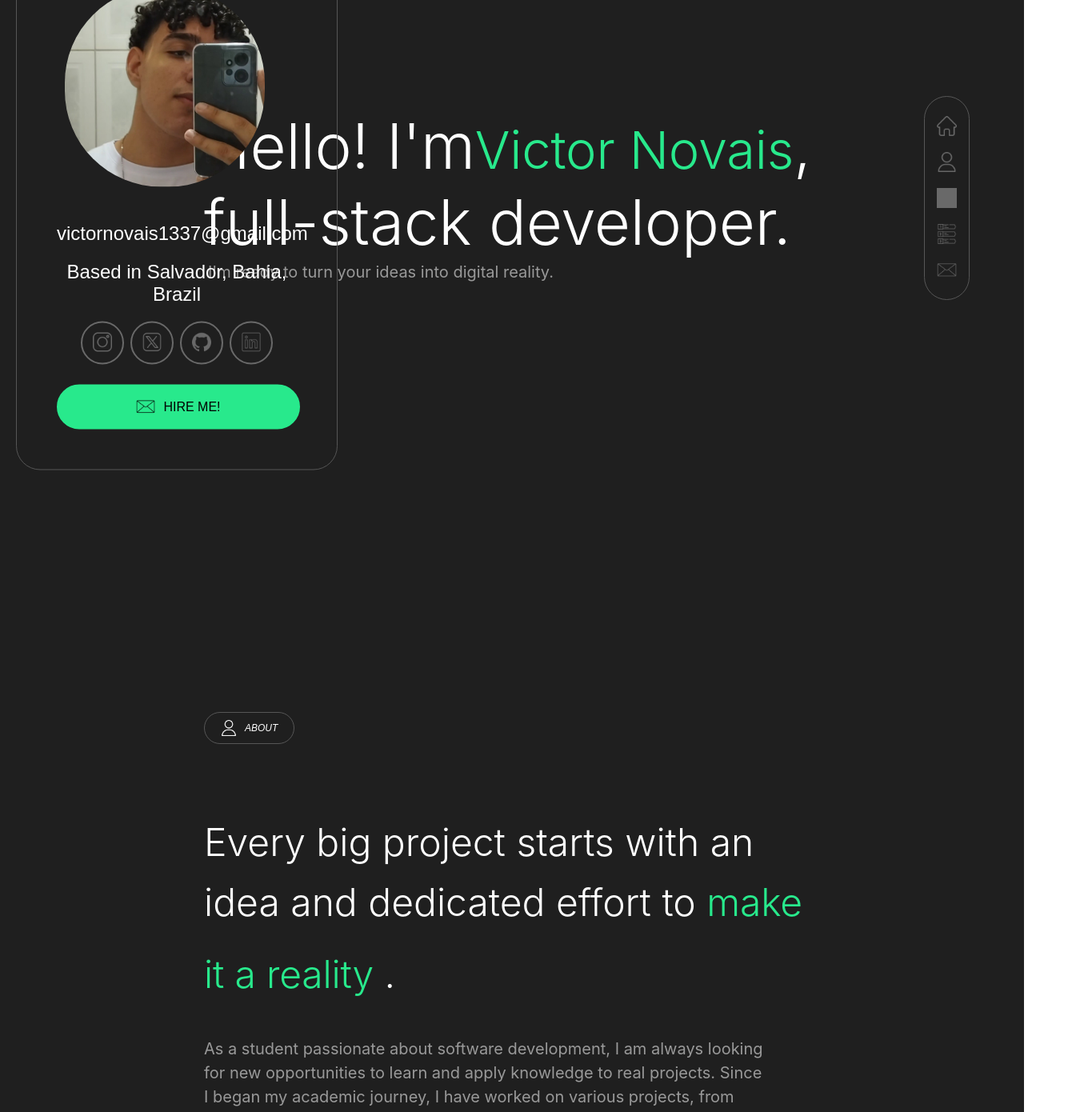
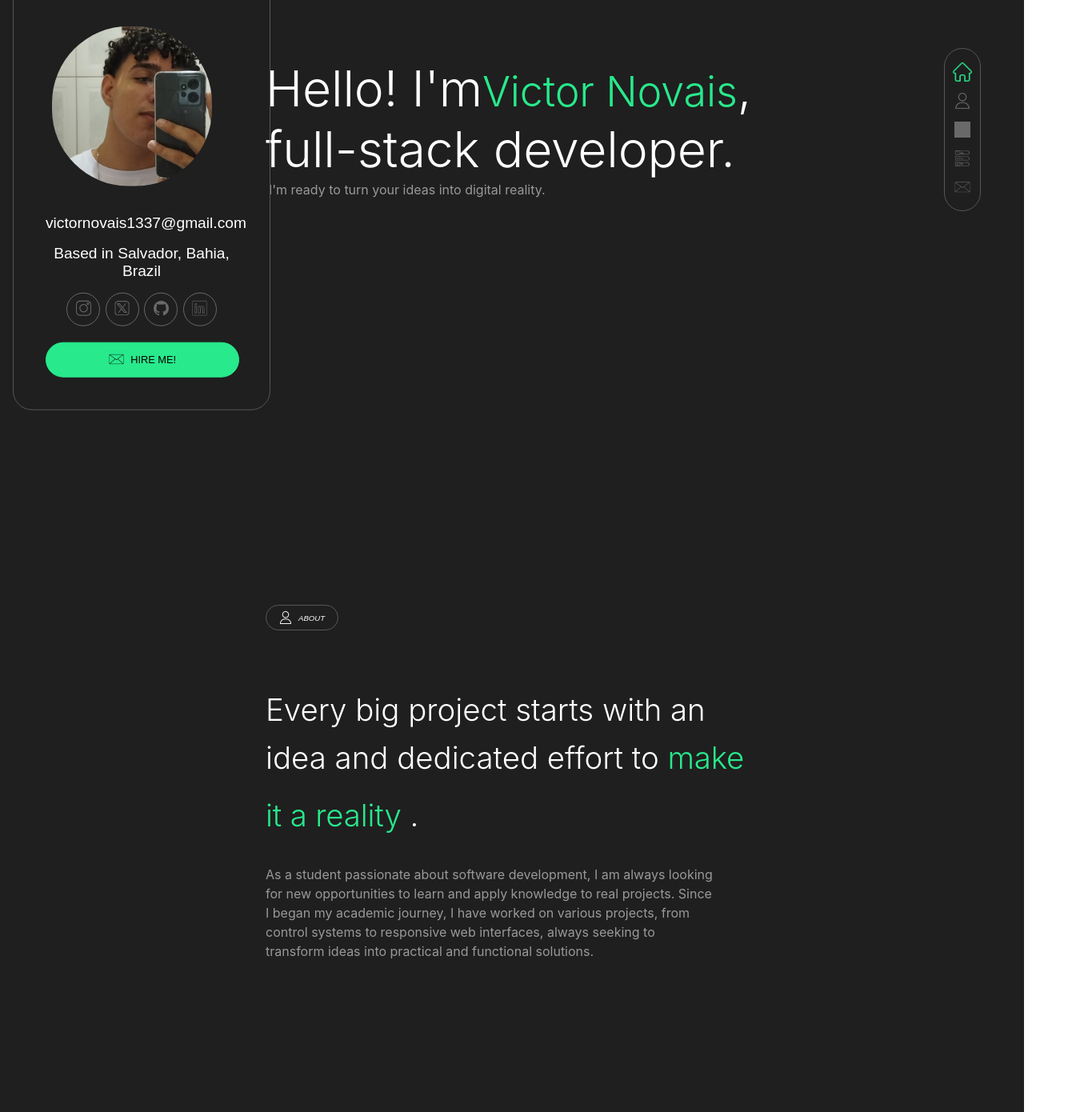
Before and after one commit to Victor-Novais/Portfolio-Victor-Novais, a React (Create React App) app in the folder portfolio/: page / in a window 1280 px wide. Shown: the part 180-1570 px from the top of the page at 80% size, 1335 px wide, since content can reach past the window. Built offline with nearby package versions, Linux system fonts and the light colour scheme; grey boxes are pictures that could not be loaded; the HTML template or start-up script is replaced by a standard one.

Commit message:
concluido

```diff
--- a/portfolio/package.json
+++ b/portfolio/package.json
@@ -10,6 +10,7 @@
     "emailjs-com": "^3.2.0",
     "express": "^4.19.2",
     "googleapis": "^140.0.1",
+    "gsap": "^3.12.5",
     "nodemailer": "^6.9.14",
     "react": "^18.3.1",
     "react-dom": "^18.3.1",
--- a/portfolio/public/index.html
+++ b/portfolio/public/index.html
@@ -3,7 +3,7 @@
 
 <head>
   <meta charset="utf-8" />
-  <link rel="icon" href="%PUBLIC_URL%/favicon.ico" />
+  <link rel="icon" href="%PUBLIC_URL%/Designer-removebg-preview.png" />
   <meta name="viewport" content="width=device-width, initial-scale=1" />
   <meta name="theme-color" content="#1F1F1F" />
 
--- a/portfolio/src/App.css
+++ b/portfolio/src/App.css
@@ -16,3 +16,27 @@ html {
   flex-direction: column;
   align-items: center;
 }
+
+.section {
+  opacity: 0;
+
+  transition: opacity 1s ease-out, transform 1s ease-out;
+}
+
+@media (min-width: 1024px) and (max-width: 1919px) {
+  body {
+    zoom: 0.8;
+  }
+
+  .App {
+    gap: 100px;
+  }
+}
+
+@media (min-width: 1920px) {
+  body {
+    zoom: 1;
+  }
+
+
+}
--- a/portfolio/src/App.js
+++ b/portfolio/src/App.js
@@ -1,4 +1,7 @@
+import React, { useEffect } from 'react';
 import './App.css';
+import gsap from 'gsap';
+import { ScrollTrigger } from 'gsap/ScrollTrigger';
 import Menu from './components/menu/menu.jsx';
 import About from './pages/about/about.jsx';
 import ContactResume from './pages/contact-resume/contact';
@@ -7,23 +10,62 @@ import Portfolio from './pages/portfolio/portfolio.jsx';
 import Presentation from './pages/presentation/presentation.jsx';
 import Skills from './pages/skills/skills.jsx';
 
+gsap.registerPlugin(ScrollTrigger);
+
 function App() {
+  useEffect(() => {
+    gsap.utils.toArray('.section').forEach(section => {
+      gsap.fromTo(section,
+        { opacity: 0, y: 50 },
+        {
+          opacity: 1,
+          y: 0,
+          duration: 1.5,
+          ease: 'power4.out',
+          scrollTrigger: {
+            trigger: section,
+            start: 'top 80%',
+            toggleActions: 'play none none none',
+            onEnter: () => setActiveMenu(section.id),
+            onEnterBack: () => setActiveMenu(section.id)
+          }
+        }
+      );
+    });
+
+    function setActiveMenu(sectionId) {
+      document.querySelectorAll('.icon-menu').forEach(icon => {
+        icon.classList.remove('active');
+      });
+      const activeIcon = document.querySelector(`#menu-${sectionId} .icon-menu`);
+      if (activeIcon) {
+        activeIcon.classList.add('active');
+      }
+    }
+
+    // Para definir o menu ativo ao carregar a página
+    const currentSection = document.querySelector('.section');
+    if (currentSection) {
+      setActiveMenu(currentSection.id);
+    }
+  }, []);
+
   return (
     <div className="App">
       <Menu />
-      <div id="home">
+      <div id="home" className="section">
         <Presentation />
       </div>
-      <div id="about">
+      <div id="about" className="section">
         <About />
       </div>
-      <div id="skills">
+      <div id="skills" className="section">
         <Skills />
       </div>
-      <div id="portfolio">
+      <div id="portfolio" className="section">
         <Portfolio />
       </div>
-      <div id="contact">
+      <div id="contact" className="section">
         <Contact />
       </div>
       <ContactResume />
--- a/portfolio/src/components/menu/menu.css
+++ b/portfolio/src/components/menu/menu.css
@@ -75,3 +75,8 @@
     filter: brightness(0) saturate(100%) invert(68%) sepia(53%) saturate(606%) hue-rotate(96deg) brightness(101%) contrast(92%);
 
 }
+
+.icon-menu.active {
+    transform: scale(1.2);
+    filter: brightness(0) saturate(100%) invert(68%) sepia(53%) saturate(606%) hue-rotate(96deg) brightness(101%) contrast(92%);
+}
--- a/portfolio/src/components/menu/menu.jsx
+++ b/portfolio/src/components/menu/menu.jsx
@@ -1,38 +1,39 @@
-import "./menu.css";
-import home from "../../assets/home.png";
-import list from "../../assets/list.png";
-import email from "../../assets/email.png";
-import skills from "../../assets/skills.png";
-import user from "../../assets/user.png";
+
+import './menu.css';
+import home from '../../assets/home.png';
+import list from '../../assets/list.png';
+import email from '../../assets/email.png';
+import skills from '../../assets/skills.png';
+import user from '../../assets/user.png';
 
 export default function Menu() {
     return (
         <ul className="menu">
-            <li>
+            <li id="menu-home">
                 <a href="#home">
                     <img className="icon-menu" src={home} alt="Home" />
                     <span className="tooltip">Home</span>
                 </a>
             </li>
-            <li>
+            <li id="menu-about">
                 <a href="#about">
                     <img className="icon-menu" src={user} alt="User" />
                     <span className="tooltip">About</span>
                 </a>
             </li>
-            <li>
+            <li id="menu-skills">
                 <a href="#skills">
                     <img className="icon-menu" src={skills} alt="Skills" />
                     <span className="tooltip">Skills</span>
                 </a>
             </li>
-            <li>
+            <li id="menu-portfolio">
                 <a href="#portfolio">
                     <img className="icon-menu" src={list} alt="Portfolio" />
                     <span className="tooltip">Portfolio</span>
                 </a>
             </li>
-            <li>
+            <li id="menu-contact">
                 <a href="#contact">
                     <img className="icon-menu" src={email} alt="Contact" />
                     <span className="tooltip">Contact</span>
--- a/portfolio/src/pages/contact/contact.css
+++ b/portfolio/src/pages/contact/contact.css
@@ -1,6 +1,6 @@
 .hero-contact {
     width: 770px;
-    height: 960px;
+    height: 940px;
     margin-top: 60px;
 }
 
--- a/portfolio/src/pages/portfolio/portfolio.css
+++ b/portfolio/src/pages/portfolio/portfolio.css
@@ -1,7 +1,7 @@
 .hero-portfolio {
     width: 770px;
     height: auto;
-    margin-top: 60px;
+    margin-top: 100px;
 }
 
 .hero-h4-portfolio {
@@ -159,6 +159,7 @@
     font-size: 14px;
     font-weight: 500;
     align-items: center;
+    color: black;
 }
 
 .seta-ir {
```
Also changed, not shown: portfolio/public/Designer-removebg-preview.png (added), 1 other file (tests, documents, lock files or other folders).
